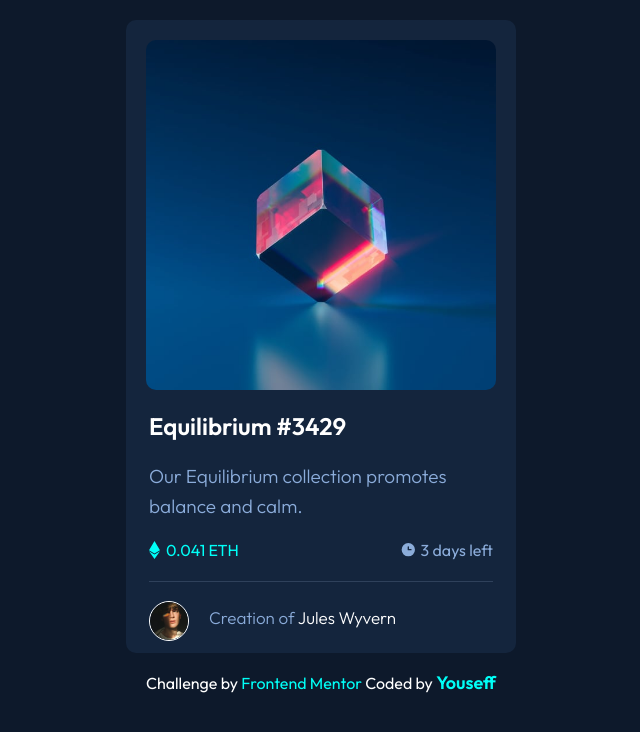
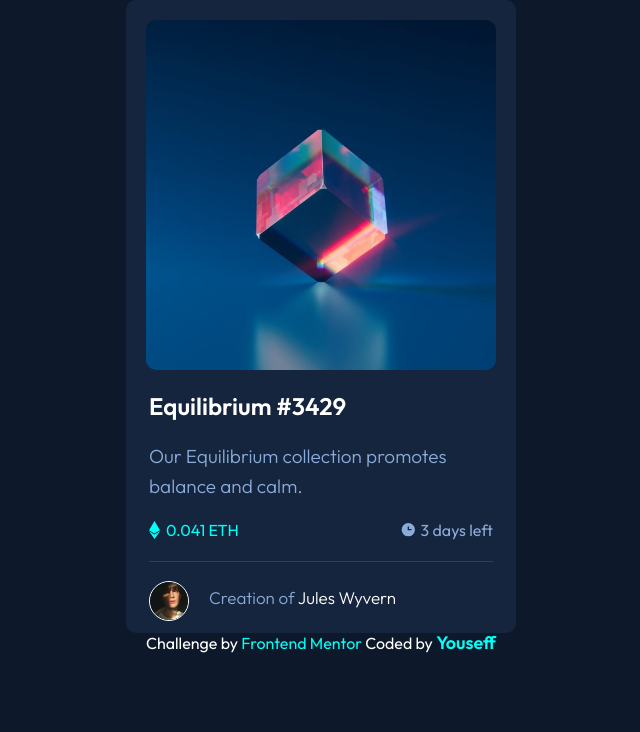
Before and after one commit to Yousef0102/NFT-preview-card-component, a plain HTML site: page index.html in a window 1280 px wide. Shown: the whole page, without its empty margins (319-959 px from the left). Drawn offline with Linux system fonts and the light colour scheme.

Commit message:
Update master.css

```diff
--- a/CSS/master.css
+++ b/CSS/master.css
@@ -14,6 +14,8 @@ body {
   background-color: var(--Very-dar-blue-main);
   text-align: center;
   font-family: "Outfit", sans-serif;
+  display: grid;
+  place-items: center;
 }
 /* Start Design */
 main .card {
@@ -22,7 +24,6 @@ main .card {
   justify-content: center;
   align-items: center;
   width: 390px;
-  margin: 20px auto;
   background-color: var(--Very-dark-blue-card);
   border-radius: 10px;
 }
```
